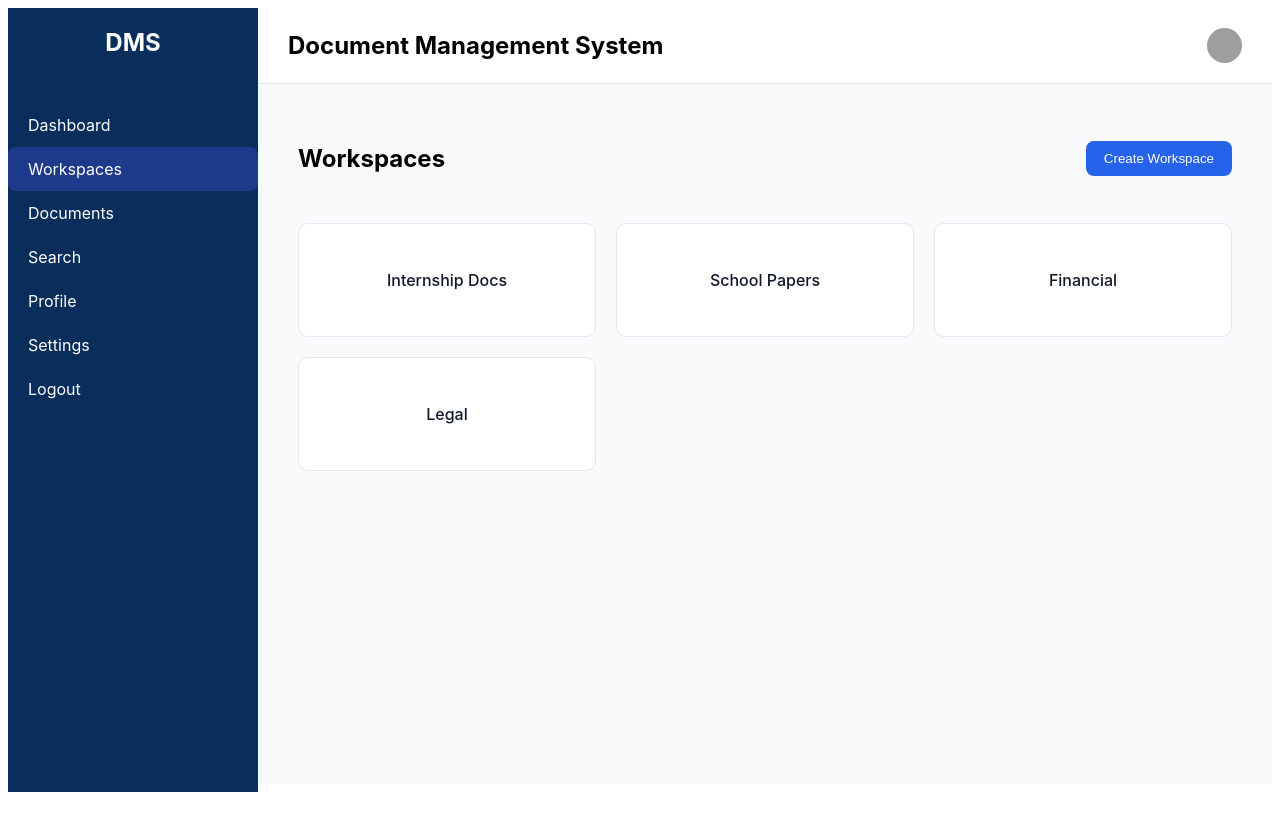
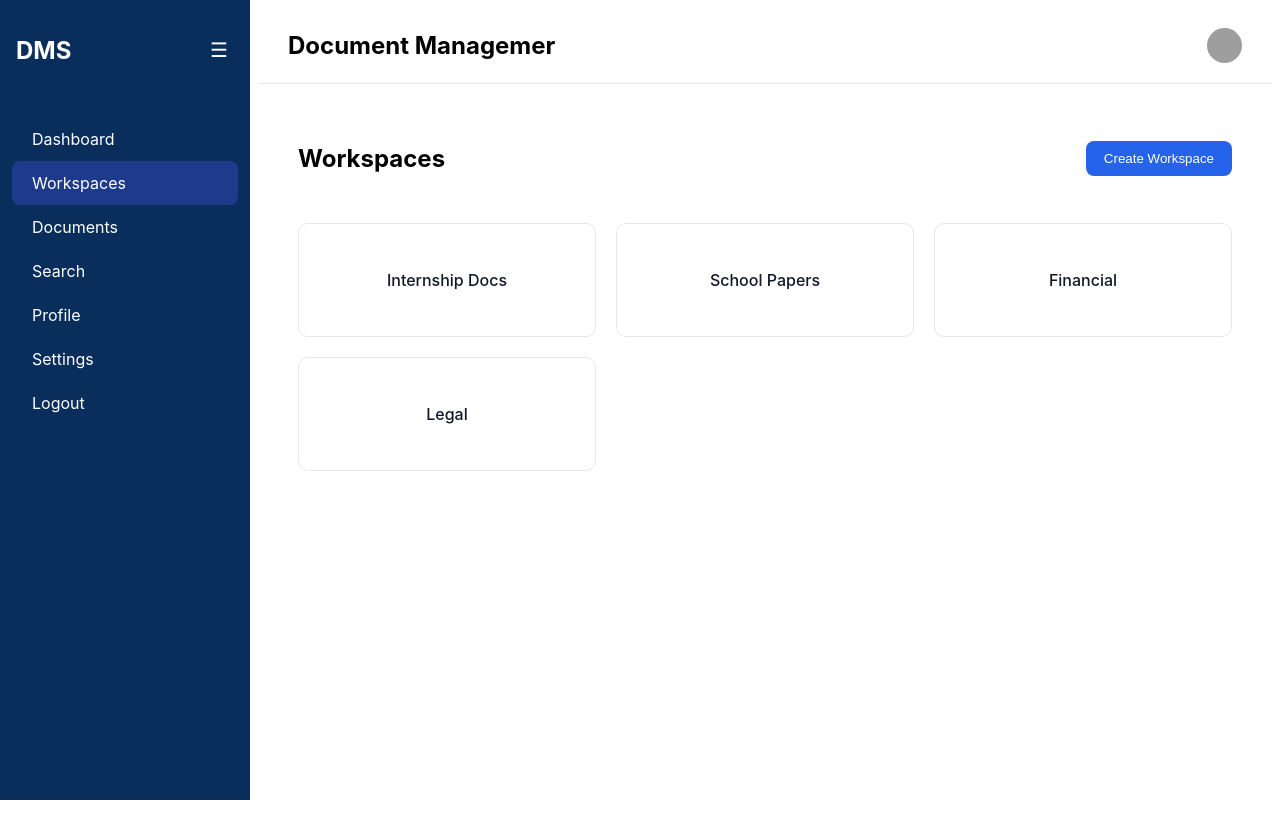
Before and after one commit to Haidyasser/Document-Management-Sytem-FrontEnd, an Angular app: page / in a window 1280 px wide. Built offline with nearby package versions, Linux system fonts and the light colour scheme; grey boxes are pictures that could not be loaded.

Commit message:
make sidebar slider

```diff
--- a/src/app/app-module.ts
+++ b/src/app/app-module.ts
@@ -1,7 +1,7 @@
 import { NgModule, provideBrowserGlobalErrorListeners } from '@angular/core';
 import { BrowserModule } from '@angular/platform-browser';
 import { HttpClientModule } from '@angular/common/http';
-import { ReactiveFormsModule } from '@angular/forms';
+import { FormsModule, ReactiveFormsModule } from '@angular/forms';
 
 import { AppRoutingModule } from './app-routing-module';
 import { App } from './app';
@@ -26,7 +26,9 @@ import { CreateWorkspaceComponent } from './component/create-workspace/create-wo
     HomeWorkspaceComponent,
     SidebarComponent,
     TopBarComponent,
-    CreateWorkspaceComponent
+    CreateWorkspaceComponent,
+    FormsModule,
+    ReactiveFormsModule
   ],
   providers: [
     provideBrowserGlobalErrorListeners()
--- a/src/app/component/create-workspace/create-workspace.css
+++ b/src/app/component/create-workspace/create-workspace.css
@@ -1,14 +1,20 @@
 .workspace-container {
-  display: flex;
+  display: block;
   height: 97vh;
   font-family: 'Inter', 'Segoe UI', Tahoma, Geneva, Verdana, sans-serif;
 }
 
 .workspace-content {
   flex: 1;
-  /* padding: 2rem; */
   background: #f7f9fb;
   overflow-y: auto;
+  transition: margin-left 300ms ease;
+  margin-left: 0;
+  min-height: 100vh;
+}
+
+.workspace-content.sidebar-open {
+  margin-left: 250px; /* same as sidebar width */
 }
 
 .form-card {
--- a/src/app/component/create-workspace/create-workspace.html
+++ b/src/app/component/create-workspace/create-workspace.html
@@ -1,7 +1,9 @@
 <div class="workspace-container">
-  <app-sidebar></app-sidebar>
-  <div class="workspace-content">
-    <app-top-bar></app-top-bar>
+  <app-sidebar [open]="sidebarOpen" (closed)="closeSidebar()"></app-sidebar>
+
+  <div class="workspace-content" [class.sidebar-open]="sidebarOpen">
+    <app-top-bar (toggleSidebar)="toggleSidebar()" [sidebarOpen]="sidebarOpen"></app-top-bar>
+
     <div class="form-card">
       <h2>Create New Workspace</h2>
 
--- a/src/app/component/create-workspace/create-workspace.ts
+++ b/src/app/component/create-workspace/create-workspace.ts
@@ -1,18 +1,22 @@
 import { Component, OnInit } from '@angular/core';
 import { FormBuilder, FormGroup, Validators } from '@angular/forms';
-import { SidebarComponent } from "../sidebar/sidebar.component";
+import { Router } from '@angular/router';
+import { CommonModule } from '@angular/common';
+import { SidebarComponent } from '../sidebar/sidebar.component';
+import { TopBarComponent } from '../top-bar/top-bar.component';
 import { ReactiveFormsModule } from '@angular/forms';
-import { TopBarComponent } from "../top-bar/top-bar.component";
-import { Router } from '@angular/router';
+import { FormsModule } from '@angular/forms';
 
 @Component({
   selector: 'app-create-workspace',
+  standalone: true,
+  imports: [CommonModule, ReactiveFormsModule, FormsModule, SidebarComponent, TopBarComponent],
   templateUrl: './create-workspace.html',
-  styleUrls: ['./create-workspace.css'],
-  imports: [SidebarComponent, ReactiveFormsModule, TopBarComponent],
+  styleUrls: ['./create-workspace.css']
 })
 export class CreateWorkspaceComponent implements OnInit {
   workspaceForm!: FormGroup;
+  sidebarOpen = true;
 
   constructor(private fb: FormBuilder, private router: Router) {}
 
@@ -35,4 +39,12 @@ export class CreateWorkspaceComponent implements OnInit {
   onCancel() {
     this.router.navigate(['/']);
   }
+
+  toggleSidebar() {
+    this.sidebarOpen = !this.sidebarOpen;
+  }
+
+  closeSidebar() {
+    this.sidebarOpen = false;
+  }
 }
--- a/src/app/component/home-workspace/home-workspace.css
+++ b/src/app/component/home-workspace/home-workspace.css
@@ -1,16 +1,17 @@
 /* Layout */
 .workspace-container {
-  display: flex;
-  height: 97vh;
-  background-color: #f8fafc;
-  /* font-family: 'Inter', sans-serif; */
+  display: block; /* sidebar is fixed, so use block */
 }
 
-/* Main Content */
+/* push main content when sidebar is open */
 .main-content {
-  flex: 1;
-  display: flex;
-  flex-direction: column;
+  transition: margin-left 300ms ease;
+  margin-left: 0;
+  min-height: 100vh;
+}
+
+.main-content.sidebar-open {
+  margin-left: 250px; /* same as sidebar width */
 }
 
 /* Top Bar */
--- a/src/app/component/home-workspace/home-workspace.html
+++ b/src/app/component/home-workspace/home-workspace.html
@@ -1,9 +1,10 @@
 <div class="workspace-container">
-  <app-sidebar></app-sidebar>
+  <app-sidebar [open]="sidebarOpen" (closed)="closeSidebar()"></app-sidebar>
 
   <!-- Main Content -->
-  <main class="main-content">
-    <app-top-bar></app-top-bar>
+  <main class="main-content" [class.sidebar-open]="sidebarOpen">
+    <!-- pass sidebar state into top-bar -->
+    <app-top-bar (toggleSidebar)="toggleSidebar()" [sidebarOpen]="sidebarOpen"></app-top-bar>
 
     <!-- Workspaces -->
     <section class="workspaces">
--- a/src/app/component/home-workspace/home-workspace.ts
+++ b/src/app/component/home-workspace/home-workspace.ts
@@ -19,9 +19,19 @@ export class HomeWorkspaceComponent {
     { name: 'Legal' },
   ];
 
+  sidebarOpen = true;
+
   constructor(private router: Router) {}
 
   onCreateWorkspace() {
     this.router.navigate(['/create-workspace']);
   }
+
+  toggleSidebar() {
+    this.sidebarOpen = !this.sidebarOpen;
+  }
+
+  closeSidebar() {
+    this.sidebarOpen = false;
+  }
 }
--- a/src/app/component/sidebar/sidebar.component.css
+++ b/src/app/component/sidebar/sidebar.component.css
@@ -1,24 +1,44 @@
 /* Sidebar */
 .sidebar {
   width: 250px;
-  height: 98vh;
+  height: 100vh;
   background-color: #0a2e5c;
   color: white;
-  /* padding: 20px; */
   display: flex;
   flex-direction: column;
+  position: fixed;
+  top: 0;
+  left: 0;
+  z-index: 100;
+  transform: translateX(0);
+  transition: transform 300ms ease;
 }
 
-.logo {
-  text-align: center;
-  font-size: 1.5rem;
-  font-weight: bold;
-  margin-bottom: 30px;
+.sidebar.closed {
+  transform: translateX(-100%);
 }
 
+/* header with small close/hamburger button */
+.sidebar-header {
+  display: flex;
+  align-items: center;
+  justify-content: space-between;
+  padding: 16px;
+}
+
+.close-btn {
+  background: transparent;
+  border: none;
+  color: white;
+  font-size: 1.25rem;
+  cursor: pointer;
+}
+
+/* keep nav styling */
 .nav-links {
   list-style: none;
-  padding: 0;
+  padding: 0 12px;
+  margin-top: 16px;
 }
 
 .nav-links li {
--- a/src/app/component/sidebar/sidebar.component.html
+++ b/src/app/component/sidebar/sidebar.component.html
@@ -1,5 +1,8 @@
-<aside class="sidebar">
-  <h2 class="logo">DMS</h2>
+<aside class="sidebar" [class.closed]="!open">
+  <div class="sidebar-header">
+    <h2 class="logo">DMS</h2>
+    <button class="close-btn" aria-label="Close sidebar" (click)="closeSidebar()">☰</button>
+  </div>
   <ul class="nav-links">
     <li><i class="fa fa-home"></i> Dashboard</li>
     <li class="active"><i class="fa fa-folder"></i> Workspaces</li>
--- a/src/app/component/sidebar/sidebar.component.ts
+++ b/src/app/component/sidebar/sidebar.component.ts
@@ -1,8 +1,15 @@
-import { Component } from '@angular/core';
+import { Component, Input, Output, EventEmitter } from '@angular/core';
 
 @Component({
   selector: 'app-sidebar',
   templateUrl: './sidebar.component.html',
   styleUrls: ['./sidebar.component.css']
 })
-export class SidebarComponent { }
+export class SidebarComponent {
+  @Input() open = true;
+  @Output() closed = new EventEmitter<void>();
+
+  closeSidebar() {
+    this.closed.emit();
+  }
+}
--- a/src/app/component/top-bar/top-bar.component.html
+++ b/src/app/component/top-bar/top-bar.component.html
@@ -1,5 +1,9 @@
 <header class="top-bar">
-  <h2>Document Management System</h2>
+  <button class="hamburger" *ngIf="!sidebarOpen" aria-label="Toggle sidebar" (click)="onToggle()">☰</button>
+
+  <!-- remove from DOM when sidebar is open to avoid duplicate logo/title -->
+  <h2 class="title">Document Managemer</h2>
+
   <div class="right-icons">
     <i class="fa fa-bell"></i>
     <img src="https://i.pravatar.cc/40" alt="User" class="avatar">
--- a/src/app/component/top-bar/top-bar.component.ts
+++ b/src/app/component/top-bar/top-bar.component.ts
@@ -1,8 +1,18 @@
-import { Component } from '@angular/core';
+import { Component, Output, EventEmitter, Input } from '@angular/core';
+import { CommonModule } from '@angular/common';
 
 @Component({
   selector: 'app-top-bar',
+  standalone: true,            // add if this component is standalone in your project
+  imports: [CommonModule],     // needed for *ngIf
   templateUrl: './top-bar.component.html',
   styleUrls: ['./top-bar.component.css']
 })
-export class TopBarComponent { }
+export class TopBarComponent {
+  @Output() toggleSidebar = new EventEmitter<void>();
+  @Input() sidebarOpen = false;
+
+  onToggle() {
+    this.toggleSidebar.emit();
+  }
+}
```
